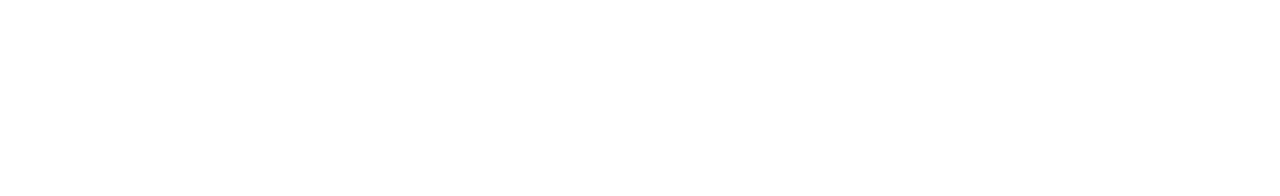
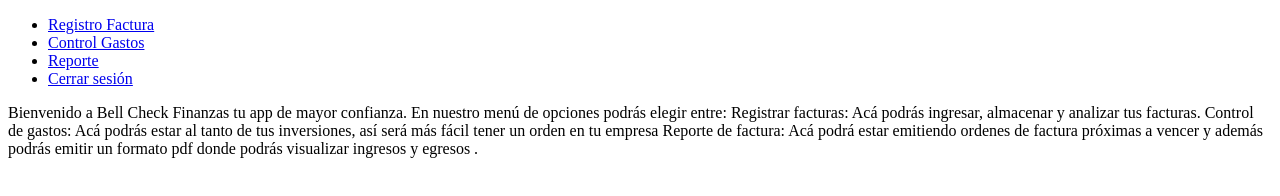
Before and after one commit to Juanzapatat/proyecto-integrador.html, a plain HTML site: page index.html in a window 1280 px wide. Drawn offline with Linux system fonts and the light colour scheme.

Commit message:
Menú de navegación

```diff
--- a/index.html
+++ b/index.html
@@ -4,8 +4,27 @@
     <meta charset="UTF-8">
     <meta name="viewport" content="width=device-width, initial-scale=1.0">
     <title>Document</title>
+    <link rel="stylesheet" href="style.css">
 </head>
 <body>
+      <!--Inicio con el menú de navegación (Aún sin funcionalidad, solamente es lago visual )-->
+<div class="menu"> <!--Creo un div para que la lista trabaje con el formato del contenedor div-->
+    <ul>
+    <li><a href="#">Registro Factura</a></li>
+    <li><a href="#">Control Gastos</a></li>
+    <li><a href="#">Reporte</a></li>
+    <li><a href="#">Cerrar sesión</a></li>
+    </ul>
+    </div>
+    <p class="parrafo-menu">Bienvenido a Bell Check Finanzas tu app de mayor confianza.
+        En nuestro menú de opciones podrás elegir entre:
+
+        Registrar facturas: Acá podrás ingresar, almacenar y analizar tus facturas.
+
+        Control de gastos: Acá podrás estar al tanto de tus inversiones, así será más fácil tener un orden en tu empresa
+
+        Reporte de factura: Acá podrá estar emitiendo ordenes de factura próximas a vencer y además podrás emitir un formato pdf donde podrás visualizar ingresos y egresos .</p>
+        <!--Aun no esta terminado hacer ajustes más adelante-->
 
 </body>
 </html>
```
Also changed, not shown: style.css (added).
